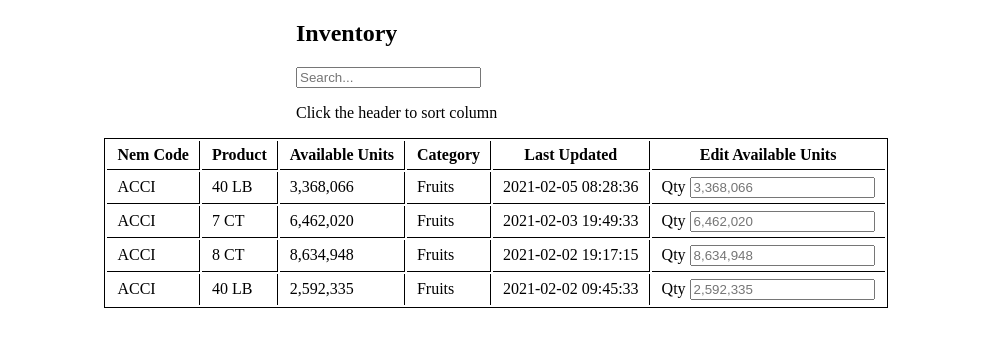
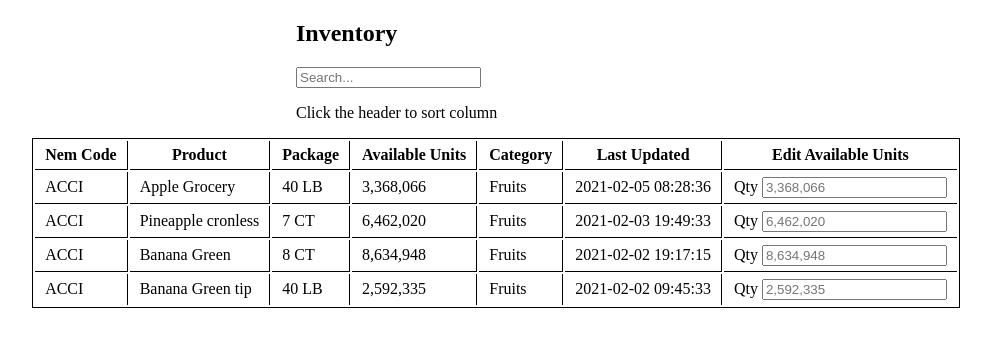
Before and after one commit to felexkemboi/sorting-vue, a plain HTML site: page index.html in a window 1280 px wide. Shown: the whole page, without its empty margins (144-1135 px from the left). Drawn offline with nearby package versions, Linux system fonts and the light colour scheme.

```diff
--- a/index.html
+++ b/index.html
@@ -1,7 +1,7 @@
 <!DOCTYPE html>
 <html>
 <head>
-<title>Example App</title>
+<title>Inventory App</title>
    <meta http-equiv="Content-Type" content="text/html;charset=UTF-8">
    <meta name="viewport" content="width=device-width, initial-scale=1">
    <link rel="stylesheet" href="https://cdnjs.cloudflare.com/ajax/libs/font-awesome/4.7.0/css/font-awesome.min.css">
@@ -22,9 +22,10 @@
         <thead>
             <tr>
                 <th><span>Nem Code   <i class="caret"></span></th>
-                <th><span @click="sort('product')"  >Product    <i class="caret"></span></th>
+                    <th><span @click="sort('product')"  >Product    <i class="caret"></span></th>
+                <th><span @click="sort('package')"  >Package    <i class="caret"></span></th>
                 <th><span @click="sort('available_units')"    >Available Units   <i class="caret"></span></th>
-                <th><span @click="sort('category')"    >Category   <i class="caret"></span></th>
+                <th><span @click="sort('category')">Category   <i class="caret"></span></th>
                 <th><span @click="sort('last_udated')">Last Updated     <i class="caret"></span></th>
                 <th><span>Edit Available Units<i class="caret"></span></th>
             </tr>
@@ -33,6 +34,7 @@
             <tr v-for="row in rows">
                 <td>{{ row.code }}</td>
                 <td>{{ row.product }}</td>
+                <td>{{ row.package }}</td>
                 <td>{{ row.available_units }}</td>
                 <td>{{ row.category }}</td>
                 <td>{{ row.last_udated }}</td>
@@ -48,10 +50,10 @@
         el: '#app',
         data: {
             rows: [
-            { code: 'ACCI', product: "40 LB", available_units: "3,368,066", category: "Fruits", last_udated: '2021-02-05 08:28:36'},
-            { code: 'ACCI', product: "7 CT",  available_units: "6,462,020", category: "Fruits", last_udated: '2021-02-03 19:49:33'},
-            { code: 'ACCI', product: "8 CT",  available_units: "8,634,948", category: "Fruits", last_udated: '2021-02-02 19:17:15'},
-            { code: 'ACCI', product: "40 LB", available_units: "2,592,335", category: "Fruits", last_udated: '2021-02-02 09:45:33'},
+            { code: 'ACCI', product: "Apple Grocery",       package: "40 LB", available_units: "3,368,066", category: "Fruits", last_udated: '2021-02-05 08:28:36'},
+            { code: 'ACCI', product: "Pineapple cronless",  package: "7 CT", available_units: "6,462,020", category: "Fruits", last_udated: '2021-02-03 19:49:33'},
+            { code: 'ACCI', product: "Banana Green",        package: "8 CT", available_units: "8,634,948", category: "Fruits", last_udated: '2021-02-02 19:17:15'},
+            { code: 'ACCI', product: "Banana Green tip",    package: "40 LB", available_units: "2,592,335", category: "Fruits", last_udated: '2021-02-02 09:45:33'},
             ],
             NewUnits:0
         },
```
